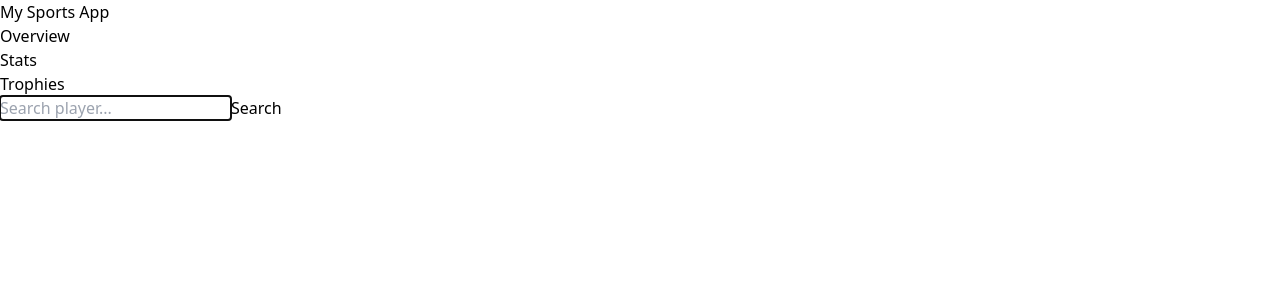
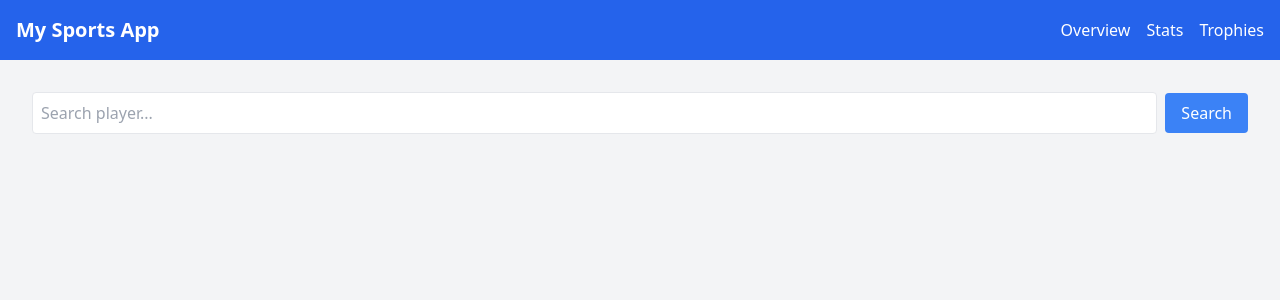
Before and after one commit to dammykenny/my-sports-app, a React (Create React App) app: page / in a window 1280 px wide. Shown: the top 300 px of the page. Built offline with nearby package versions, Linux system fonts and the light colour scheme.

Commit message:
tailwind issue solve

```diff
--- a/src/pages/PlayerSearch.js
+++ b/src/pages/PlayerSearch.js
@@ -1,5 +1,5 @@
 // src/pages/PlayerSearch.js
-import React, { useState, useRef, useEffect } from 'react';
+import React, { useState } from 'react';
 import { searchPlayerByName } from '../services/sportsAPI';
 import PlayerOverview from '../components/PlayerOverview';
 
@@ -11,12 +11,6 @@ const PlayerSearch = () => {
   const [error, setError] = useState('');
   const [loading, setLoading] = useState(false);
 
-  const inputRef = useRef(null);
-
-  useEffect(() => {
-    inputRef.current?.focus(); // Autofocus input when component mounts
-  }, []);
-
   const handleSearch = async () => {
     if (!query.trim()) {
       setError('Please enter a player name.');
@@ -26,7 +20,7 @@ const PlayerSearch = () => {
     try {
       setLoading(true);
       setError('');
-      setSelectedPlayer(null);
+      setSelectedPlayer(null); // Reset selected player
       const results = await searchPlayerByName(query);
       if (results && results.length > 0) {
         setPlayers(results);
@@ -50,16 +44,14 @@ const PlayerSearch = () => {
 
   const handleSelectPlayer = (player) => {
     setSelectedPlayer(player);
-    setPlayers([]);
-    setQuery('');
-    inputRef.current?.focus(); // Re-focus input for faster new searches
+    setPlayers([]); // Clear player search results
+    setQuery(''); // Clear input field if you want
   };
 
   return (
     <div className="p-4">
       <div className="mb-4 flex flex-col sm:flex-row sm:items-center sm:space-x-2 space-y-2 sm:space-y-0">
         <input
-          ref={inputRef}
           type="text"
           value={query}
           onChange={(e) => setQuery(e.target.value)}
@@ -69,29 +61,38 @@ const PlayerSearch = () => {
         />
         <button
           onClick={handleSearch}
-          disabled={loading}
-          className={`px-4 py-2 rounded text-white ${
-            loading ? 'bg-blue-300 cursor-not-allowed' : 'bg-blue-500 hover:bg-blue-600'
-          }`}
+          className="bg-blue-500 text-white px-4 py-2 rounded"
         >
-          {loading ? 'Searching...' : 'Search'}
+          Search
         </button>
       </div>
 
       {error && <div className="text-red-500 mb-4">{error}</div>}
-      {loading && !selectedPlayer && <div className="text-gray-500">Searching...</div>}
+      {loading && <div className="text-gray-500">Searching...</div>}
 
       {!selectedPlayer && (
         <div className="grid gap-4">
           {players.map((player) => (
             <div
-              key={player.idPlayer}
-              className="p-4 border rounded hover:bg-gray-100 cursor-pointer"
-              onClick={() => handleSelectPlayer(player)}
-            >
-              <h3 className="text-lg font-semibold">{player.strPlayer}</h3>
+            key={player.idPlayer}
+            className="p-4 border rounded hover:bg-gray-100 cursor-pointer flex items-center space-x-4"
+            onClick={() => handleSelectPlayer(player)}
+          >
+            <img
+              src={
+                player.strCutout ||
+                player.strThumb ||
+                'https://via.placeholder.com/40x40?text=No+Image'
+              }
+              alt={player.strPlayer}
+              className="w-16 h-16 rounded-full object-cover bg-gray-200 flex-shrink-0"
+            />
+            <div>
+              <h3 className="text-md font-medium">{player.strPlayer}</h3>
               <p className="text-sm text-gray-600">{player.strTeam}</p>
             </div>
+          </div>
+
           ))}
         </div>
       )}
--- a/tailwind.config.js
+++ b/tailwind.config.js
@@ -1,6 +1,8 @@
 /** @type {import('tailwindcss').Config} */
 module.exports = {
-  content: [],
+  content: [
+    "./src/**/*.{js,jsx,ts,tsx}", // <-- This tells Tailwind to scan your src folder
+  ],
   theme: {
     extend: {},
   },
```
